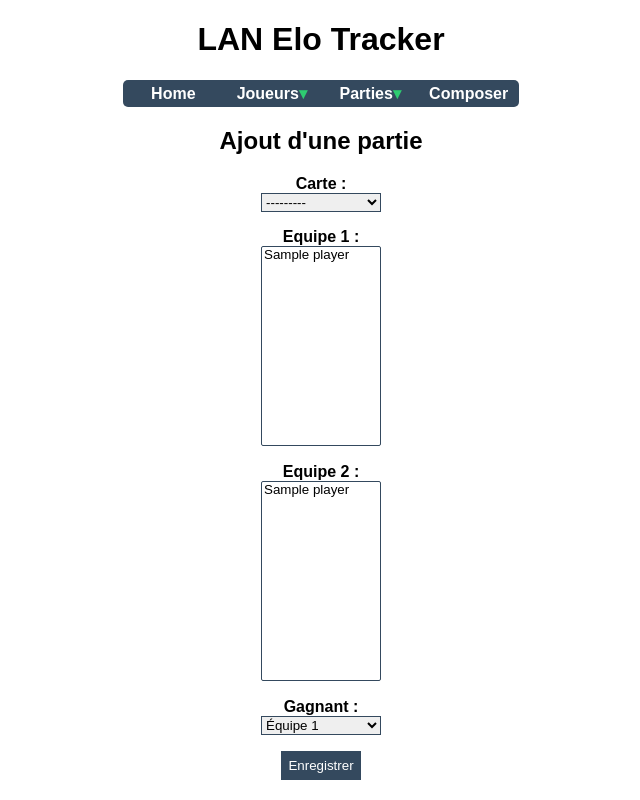
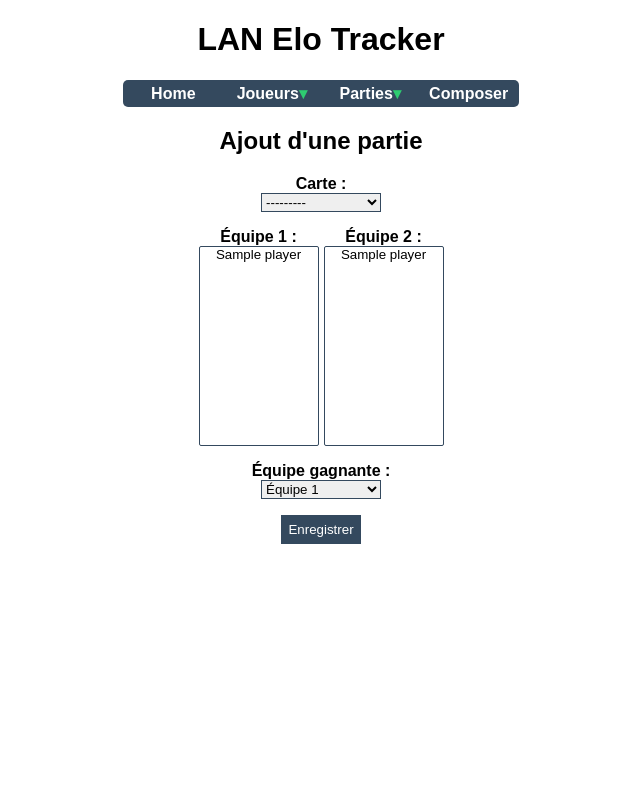
Before and after one commit to Syoann/lanelo, a Django app: page /addgame in a window 1280 px wide. Shown: the whole page, without its empty margins (319-959 px from the left). Run offline with Django 3.2, Linux system fonts and the light colour scheme; tables that the repository leaves empty hold one stand-in row (values such as "Sample post"); parts of the project's set-up code (start-up, migrations or seed data) failed here and were passed over; some libraries are stand-ins or nearby versions.

Commit message:
Changed the 'add_game' page interface. Added a detailed view of each player

```diff
--- a/gametracker/admin.py
+++ b/gametracker/admin.py
@@ -4,7 +4,7 @@ from __future__ import unicode_literals
 from django.contrib import admin
 
 from models import Game, GameMap, Player
-from signals import *
+import signals
 
 admin.site.site_header = (u'Administration de Lan Elo Tracker')
 admin.site.index_title = (u'Lan Elo Tracker')
@@ -12,7 +12,6 @@ admin.site.index_title = (u'Lan Elo Tracker')
 admin.site.register(Game)
 admin.site.register(GameMap)
 admin.site.register(Player)
-
 
 
 from django.db.models.signals import post_delete, m2m_changed
--- a/gametracker/forms.py
+++ b/gametracker/forms.py
@@ -10,14 +10,14 @@ class GameForm(forms.ModelForm):
     game_map = forms.ModelChoiceField(queryset=GameMap.objects.order_by('name'),
                                       required=False, label=_("Carte"))
     team1 = forms.ModelMultipleChoiceField(queryset=Player.objects.order_by('-elo'),
-                                           label=_(u"Equipe 1"))
+                                           label=_(u"Équipe 1"))
     team2 = forms.ModelMultipleChoiceField(queryset=Player.objects.order_by('-elo'),
-                                           label=_(u"Equipe 2"))
+                                           label=_(u"Équipe 2"))
 
     class Meta:
         model = Game
         exclude = ["date"]
-        labels = {"winner": _("Gagnant")}
+        labels = {"winner": _(u"Équipe gagnante")}
 
 
 class TeamsForm(forms.Form):
--- a/gametracker/models.py
+++ b/gametracker/models.py
@@ -28,6 +28,10 @@ class Player(models.Model):
         else:
             raise ValueError("The number of games is a negative number !", self.ngames)
 
+    def has_won(self, game):
+        """Did player win this game ?"""
+        return self in game.winners()
+
     def play(self, game):
         """Play a game"""
         # Check that the player played this game
@@ -35,7 +39,7 @@ class Player(models.Model):
             raise(ValueError, 'Player did not play this game !')
 
         # Did the player win the game ?
-        won = int(self in game.winners())
+        won = int(self.has_won(game))
 
         # Calculate player's new elo
         self.elo += self._k() * (won - prob_winning(game.get_delta_elo(self)))
--- a/gametracker/static/gametracker/forms.css
+++ b/gametracker/static/gametracker/forms.css
@@ -26,13 +26,34 @@ select {
 }
 
 
-/* Specific froms */
+/* Specific forms */
 select#id_players, select#id_team1, select#id_team2 {
     height: 200px;
+    margin: auto;
+    text-align: center;
+}
+
+.form_teams {
+    display: grid;
+    margin: auto;
+    width: 250px;
+}
+
+select#id_team1 {
+    grid-column: 1;
+}
+
+select#id_team2 {
+    grid-column: 2;
 }
 
 @media screen and (max-width: 700px) {
     select#id_players, select#id_team1, select#id_team2 {
         height: 30px;
     }
+
+    .form_teams {
+        display: inline;
+    }
+
 }
--- a/gametracker/templates/gametracker/add_game.html
+++ b/gametracker/templates/gametracker/add_game.html
@@ -8,7 +8,22 @@
 <form method="POST">
     {% csrf_token %}
 
-    {{ form.as_p }}
+    <p>
+        {{ form.game_map.label_tag }}
+        {{ form.game_map }}
+    </p>
+
+    <div class="form_teams">
+        {{ form.team1.label_tag }}
+        {{ form.team2.label_tag }}
+        {{ form.team1 }}
+        {{ form.team2 }}
+    </div>
+
+    <p>
+        {{ form.winner.label_tag }}
+        {{ form.winner }}
+    </p>
 
     <button type="submit">{% trans "Enregistrer" %}</button>
 </form>
--- a/gametracker/tests.py
+++ b/gametracker/tests.py
@@ -261,7 +261,7 @@ class TestViews(TestCase):
 
     def test_pages(self):
         """Test that all pages are accessible"""
-        pages = ('', '/index', '/games', '/addgame', '/players', '/teams')
+        pages = ('', '/index', '/games', '/addgame', '/players', '/teams')  # , '/player/SFry', '/player/gael')
 
         for page in pages:
             response = self.client.get(page)
--- a/gametracker/urls.py
+++ b/gametracker/urls.py
@@ -7,6 +7,7 @@ urlpatterns = [
     url(r'^index$', views.index, name='index'),
     url(r'^addgame$', views.add_game, name="add_game"),
     url(r'^players$', views.PlayersView.as_view(), name='players'),
+    url(r'^player/(?P<player_name>\w+)$', views.player_detail, name='player'),
     url(r'^games$', views.HistoryView.as_view(), name='history'),
     url(r'^teams$', views.balance_teams, name='balance_teams'),
 ]
--- a/gametracker/views.py
+++ b/gametracker/views.py
@@ -1,7 +1,7 @@
 # -*- coding: utf-8 -*-
 from __future__ import unicode_literals
 
-from django.shortcuts import redirect, render
+from django.shortcuts import get_object_or_404, redirect, render
 from django.views import generic
 from django.utils import timezone
 from django.urls import reverse
@@ -29,6 +29,25 @@ class HistoryView(generic.ListView):
 
     def get_queryset(self):
         return Game.objects.order_by('-date')
+
+
+def player_detail(request, player_name):
+    player = get_object_or_404(Player, name__iexact=player_name)
+
+    (n_victories, n_defeats) = (0, 0)
+    for game in Game.objects.all():
+        if game.has_player(player):
+            if player.has_won(game):
+                n_victories += 1
+            else:
+                n_defeats += 1
+
+    victory_ratio = n_victories * 100.0 / (n_victories + n_defeats)
+
+    print(victory_ratio)
+
+    return render(request, 'gametracker/player_detail.html', {'player': player, 'victories': n_victories,
+                                                              'defeats': n_defeats, 'ratio': victory_ratio})
 
 
 def add_game(request):
```
Also changed, not shown: gametracker/templates/gametracker/player_detail.html (added, +12 -0 lines).
